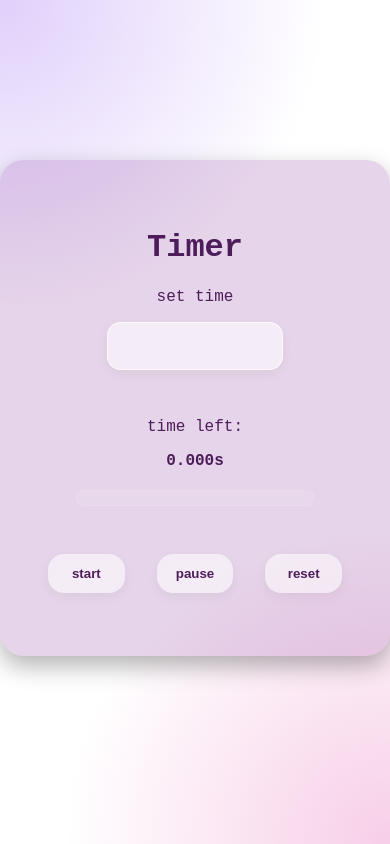
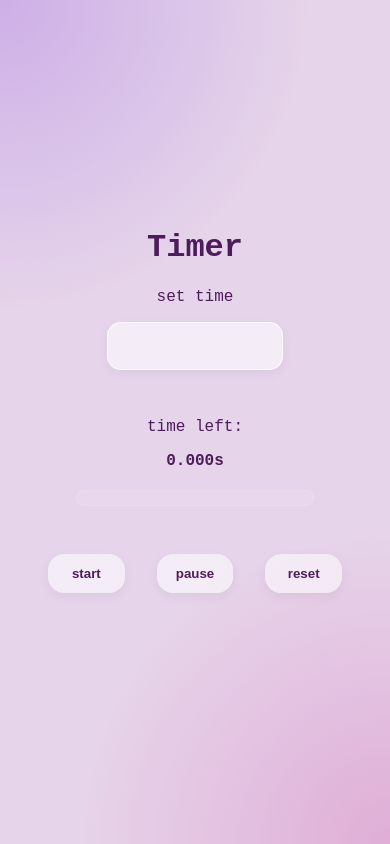
Before and after one commit to leavethetrain/timer-app, a React (Vite) app: page / in a window 390 px wide. Built offline with nearby package versions, Linux system fonts and the light colour scheme.

Commit message:
mediaquery

```diff
--- a/src/App.css
+++ b/src/App.css
@@ -85,3 +85,10 @@ button:hover {
   height: 100%;
   transition: width 0.01s linear;
 }
+
+@media only screen and (max-width: 600px) {
+  .timer {
+    box-shadow: none;
+    background: none;
+  }
+}
--- a/src/index.css
+++ b/src/index.css
@@ -24,3 +24,10 @@ body {
       transparent 35%
     );
 }
+
+@media only screen and (max-width: 600px) {
+  #root {
+    height: 100vh;
+    background: rgba(126, 37, 148, 0.192);
+  }
+}
```
